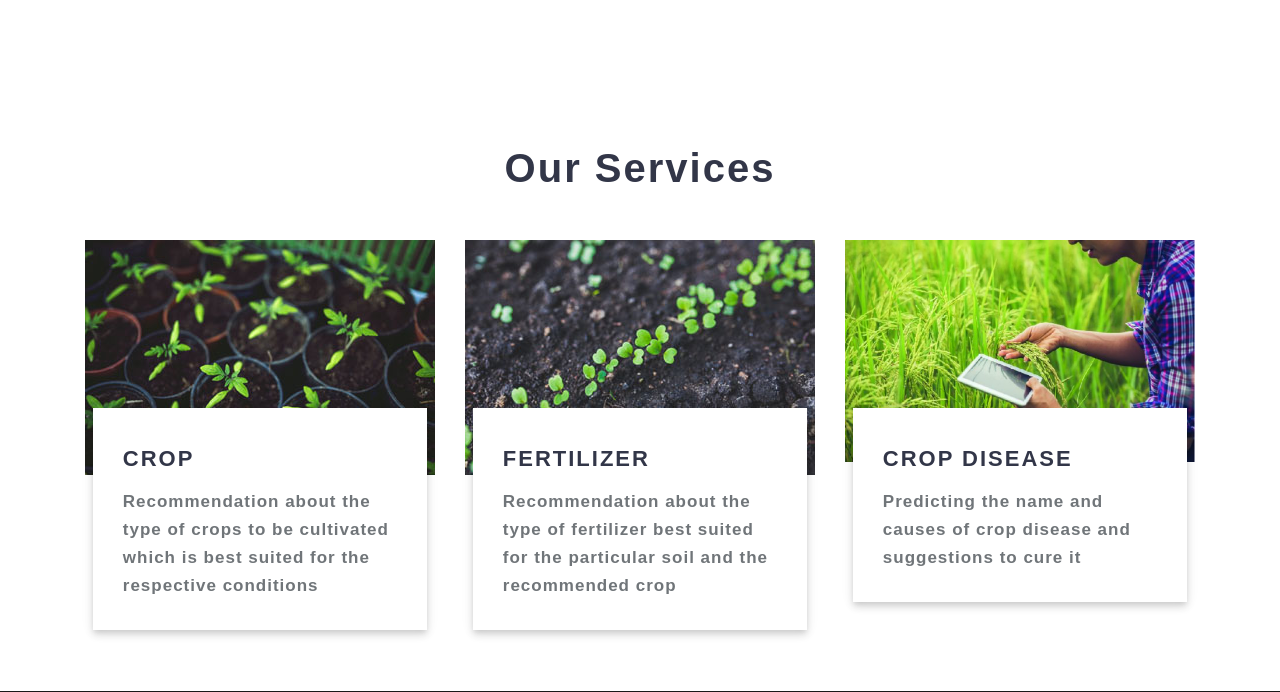
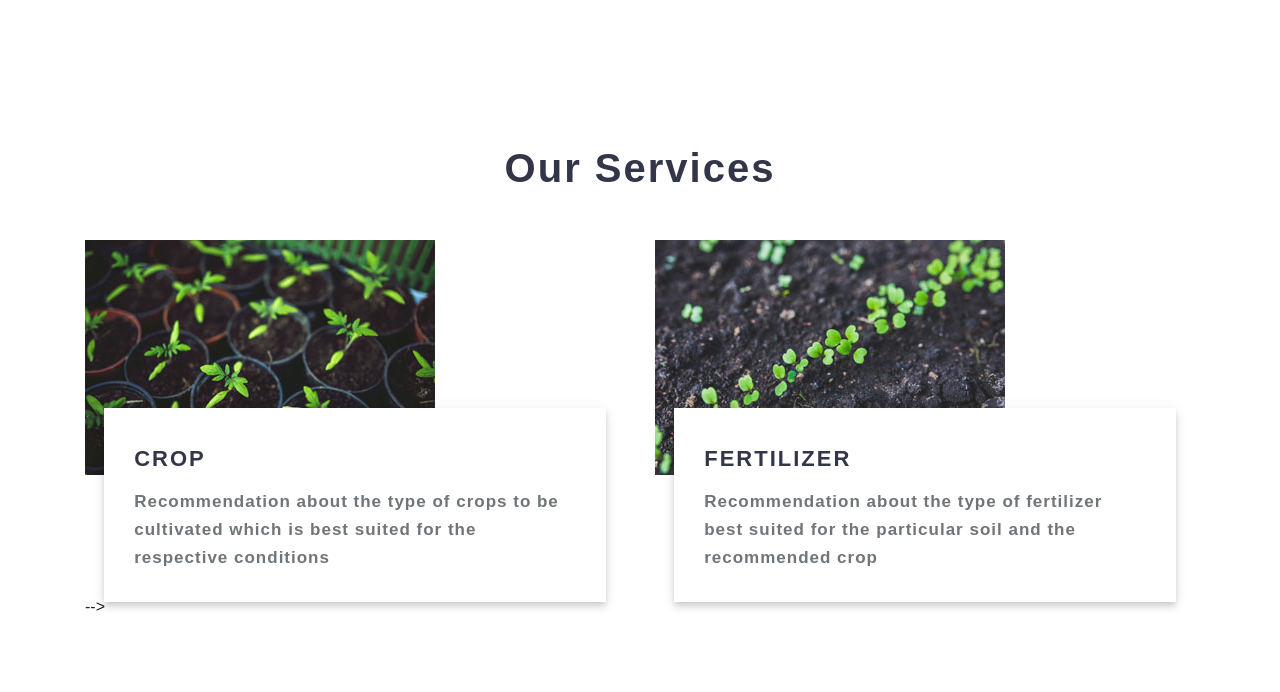
Before and after one commit to nirav371/crop_predication, a Flask app: page / in a window 1280 px wide. Shown: the part 1363-2055 px from the top of the page. Run offline with Flask 3, Linux system fonts and the light colour scheme; parts of the project's set-up code (start-up, migrations or seed data) failed here and were passed over; some libraries are stand-ins or nearby versions; some web fonts are replaced.

Commit message:
Update index.html

```diff
--- a/app/templates/index.html
+++ b/app/templates/index.html
@@ -53,7 +53,7 @@
 	<div class="container py-md-5">
 		<h3 class="heading mb-sm-5 mb-4 text-center"> Our Services</h3>
 		<div class="row blog-grids">
-			<div class="col-lg-4 col-md-6 blog-left mb-lg-0 mb-sm-5 pb-lg-0 pb-5">
+			<div class="col-lg-6 col-md-6 blog-left mb-lg-0 mb-sm-5 pb-lg-0 pb-5">
 				<img src="{{ url_for('static', filename='images/s3.jpg') }}" class="img-fluid" alt="" />
 				<a href="{{ url_for('crop_recommend') }}">
 					<div class="blog-info">
@@ -65,7 +65,7 @@
 					</div>
 				</a>
 			</div>
-			<div class="col-lg-4 col-md-6 blog-middle mb-lg-0 mb-sm-5 pb-lg-0 pb-md-5">
+			<div class="col-lg-6 col-md-6 blog-middle mb-lg-0 mb-sm-5 pb-lg-0 pb-md-5">
 				<img src="{{ url_for('static', filename='images/s2.jpg') }}" class="img-fluid" alt="" />
 				<a href="{{ url_for('fertilizer_recommendation') }}">
 					<div class="blog-info">
@@ -75,7 +75,7 @@
 					</div>
 				</a>
 			</div>
-			<div class="col-lg-4 col-md-6 blog-right mt-lg-0 mt-5 pt-lg-0 pt-md-5">
+<!-- 			<div class="col-lg-4 col-md-6 blog-right mt-lg-0 mt-5 pt-lg-0 pt-md-5">
 
 				<img src="{{ url_for('static', filename='images/s4.jpg') }}" class="img-fluid" alt="">
 
@@ -86,7 +86,7 @@
 						<p class="mt-2">Predicting the name and causes of crop disease and suggestions to cure it</p>
 					</div>
 				</a>
-			</div>
+			</div> -->
 		</div>
 	</div>
 </section>
```
